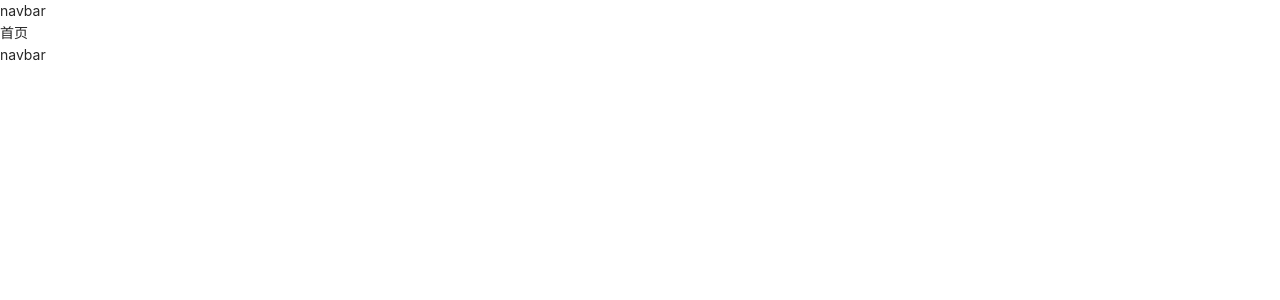
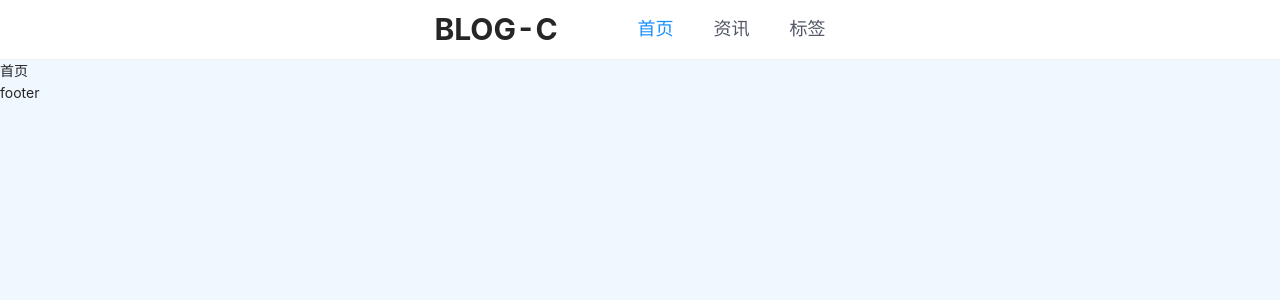
Before and after one commit to jiaen188/react-next-blog, a Next.js app: page / in a window 1280 px wide. Shown: the top 300 px of the page. Built offline with nearby package versions, Linux system fonts and the light colour scheme.

Commit message:
feat: 导航

```diff
--- a/components/Footer/index.tsx
+++ b/components/Footer/index.tsx
@@ -3,7 +3,7 @@ import type { NextPage } from "next";
 const Footer: NextPage = () => {
   return (
     <>
-      navbar
+      footer
     </>
   )
 }
--- /dev/null
+++ b/components/Navbar/config.js
@@ -0,0 +1,15 @@
+
+export const navs = [
+  {
+    label: '首页',
+    value: '/'
+  },
+  {
+    label: '资讯',
+    value: '/info'
+  },
+  {
+    label: '标签',
+    value: '/tag'
+  },
+]
--- /dev/null
+++ b/components/Navbar/index.module.scss
@@ -0,0 +1,25 @@
+.navbar {
+  height: 60px;
+  background: #fff;
+  border-bottom: 1px solid #f1f1f1;
+  display: flex;
+  justify-content: center;
+  align-items: center;
+
+  .logoArea {
+    font-size: 30px;
+    font-weight: bolder;
+    margin-right: 60px;
+  }
+
+  .linkArea {
+    a {
+      font-size: 18px;
+      padding: 0 20px;
+      color: #515767;
+    }
+    .active {
+      color: #1890ff;
+    }
+  }
+}
--- a/components/Navbar/index.tsx
+++ b/components/Navbar/index.tsx
@@ -1,10 +1,23 @@
 import type { NextPage } from "next";
+import styles from './index.module.scss'
+import {navs} from './config'
+import Link from "next/link";
+import { useRouter } from "next/router";
 
 const Navbar: NextPage = () => {
+  const {pathname} = useRouter()
+
   return (
-    <>
-      navbar
-    </>
+    <div className={styles.navbar}>
+      <section className={styles.logoArea}>BLOG-C</section>
+      <section className={styles.linkArea}>
+        {
+          navs?.map(nav => (
+            <Link key={nav.label} href={nav.value} className={pathname === nav.value ? styles.active : ''}>{nav.label}</Link>
+          ))
+        }
+      </section>
+    </div>
   )
 }
 
--- a/styles/globals.scss
+++ b/styles/globals.scss
@@ -1 +1,5 @@
 @import 'antd/dist/antd.css';
+
+body {
+  background: aliceblue;
+}
```
